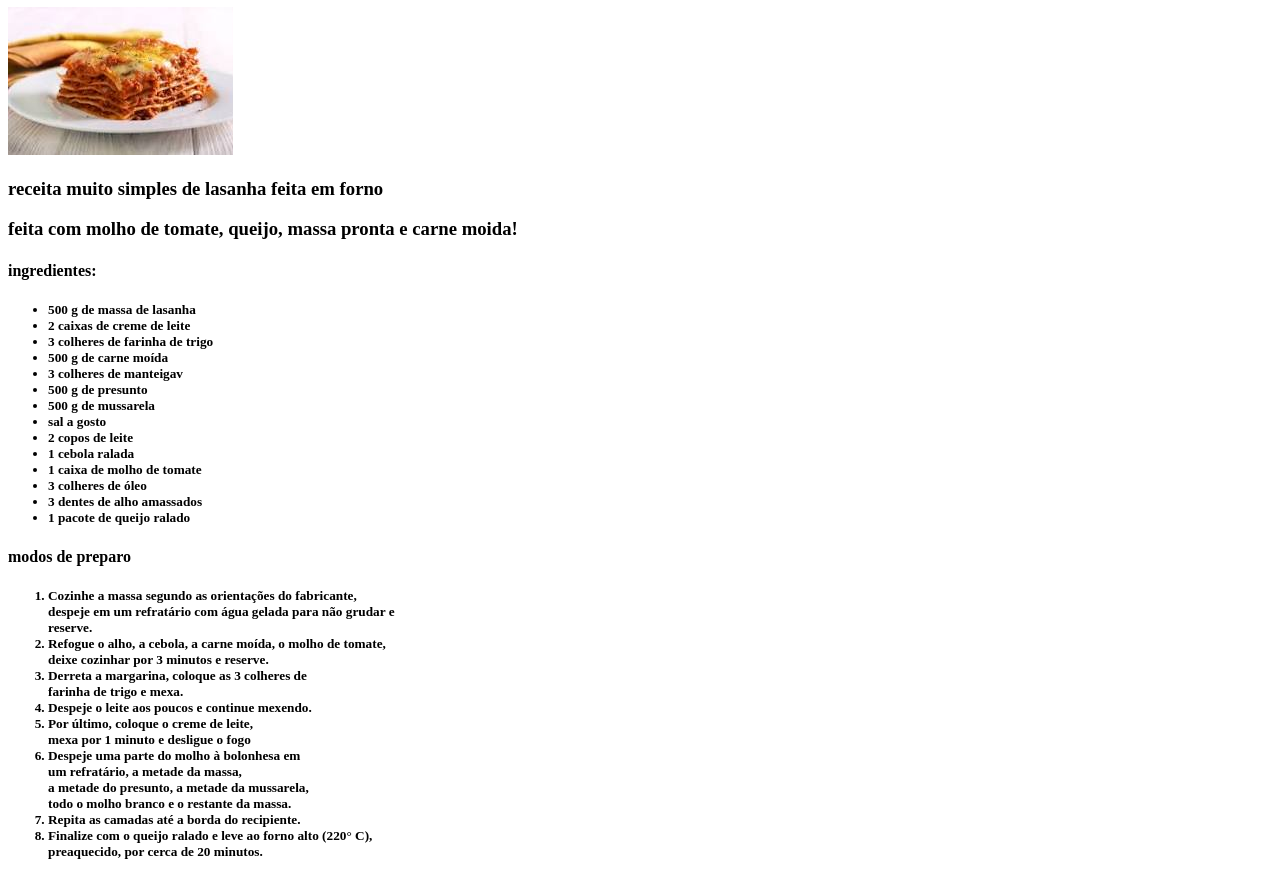
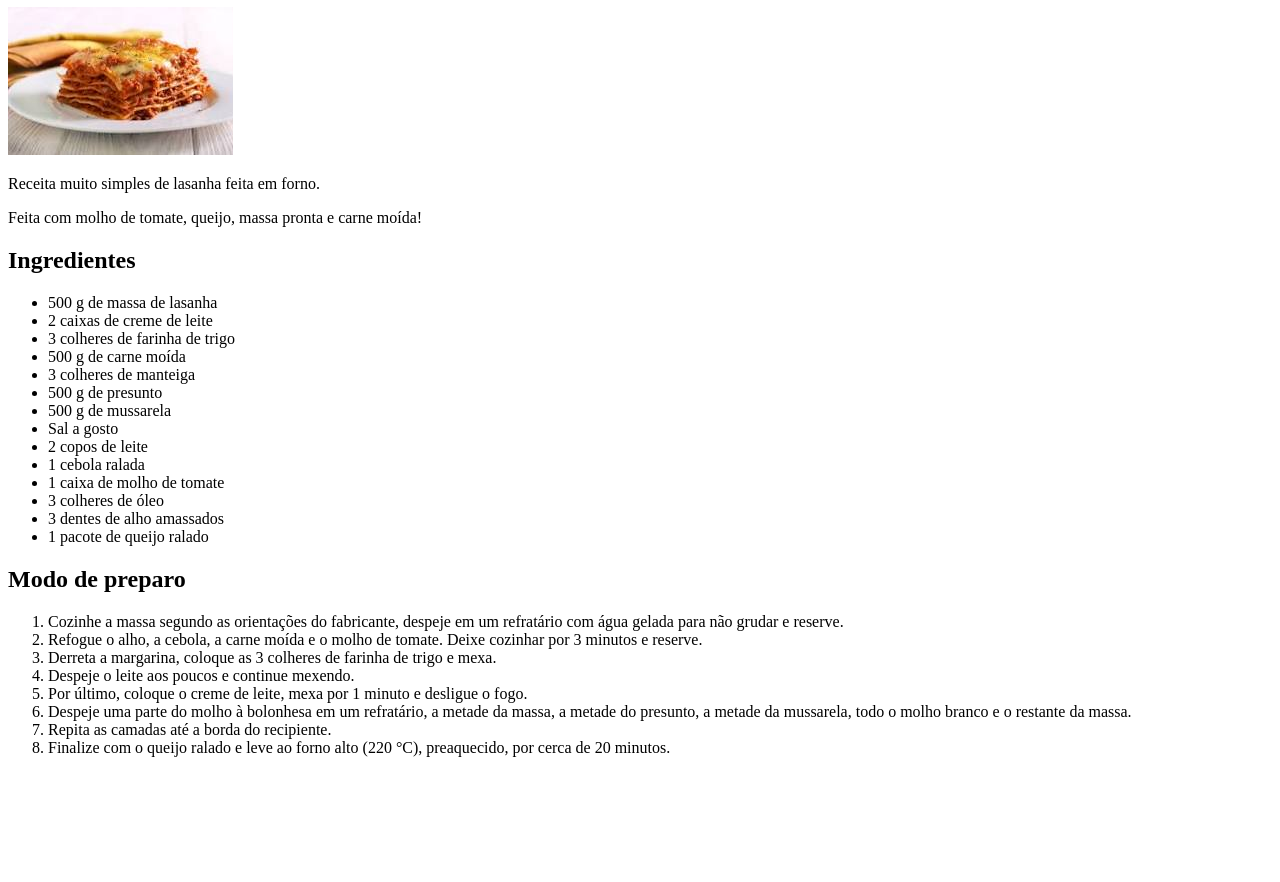
Before and after one commit to Sunxaine/simple-recipes, a plain HTML site: page recipes/lasagna.html in a window 1280 px wide. Shown: the part 99-981 px from the top of the page. After the commit the page ends 872 px from the top, so only its background shows below. Drawn offline with Linux system fonts and the light colour scheme.

Commit message:
ajustes de semântica e identação

```diff
--- a/recipes/lasagna.html
+++ b/recipes/lasagna.html
@@ -1,30 +1,32 @@
+
 <!DOCTYPE html>
-<html lang="en">
+<html lang="pt-BR">
 <head>
     <meta charset="UTF-8">
     <meta name="viewport" content="width=device-width, initial-scale=1.0">
-    <title>Document</title>
+    <title>Lasanha</title>
 </head>
 <body>
-    <a href = "../index.html" >pagina inicial</a>
-    <h1>Lasagna</h1>
-    <img src = "lasagna.jpeg">
-    <h3>
-        <p>receita muito simples de lasanha feita em forno</p>
-        <p>feita com molho de tomate, queijo, massa pronta e carne moida!</p>
-    </h3>
+    <a href="../index.html">Página inicial</a>
 
-    <h4>ingredientes:</h4>
-    <h5>
+    <h1>Lasanha</h1>
+
+    <img src="lasagna.jpeg" alt="Lasanha caseira">
+
+    <p>Receita muito simples de lasanha feita em forno.</p>
+    <p>Feita com molho de tomate, queijo, massa pronta e carne moída!</p>
+
+    <h2>Ingredientes</h2>
+
     <ul>
-            <li>500 g de massa de lasanha </li>
+        <li>500 g de massa de lasanha</li>
         <li>2 caixas de creme de leite</li>
         <li>3 colheres de farinha de trigo</li>
         <li>500 g de carne moída</li>
-            <li>3 colheres de manteigav
+        <li>3 colheres de manteiga</li>
         <li>500 g de presunto</li>
         <li>500 g de mussarela</li>
-            <li>sal a gosto</li>
+        <li>Sal a gosto</li>
         <li>2 copos de leite</li>
         <li>1 cebola ralada</li>
         <li>1 caixa de molho de tomate</li>
@@ -32,39 +34,43 @@
         <li>3 dentes de alho amassados</li>
         <li>1 pacote de queijo ralado</li>
     </ul>
-    </h5>
-    <h4>
-        modos de preparo
-    </h4>
-    <h5>
+
+    <h2>Modo de preparo</h2>
+
     <ol>
         <li>
-                Cozinhe a massa segundo as orientações do fabricante,<br>
-                despeje em um refratário com água gelada para não grudar e<br>
-                reserve.</li>
+            Cozinhe a massa segundo as orientações do fabricante,
+            despeje em um refratário com água gelada para não grudar
+            e reserve.
+        </li>
         <li>
-                Refogue o alho, a cebola, a carne moída, o molho de tomate,<br>
-                deixe cozinhar por 3 minutos e reserve.</li>
+            Refogue o alho, a cebola, a carne moída e o molho de tomate.
+            Deixe cozinhar por 3 minutos e reserve.
+        </li>
         <li>
-                Derreta a margarina, coloque as 3 colheres de<br>
-                farinha de trigo e mexa.</li>
+            Derreta a margarina, coloque as 3 colheres de farinha
+            de trigo e mexa.
+        </li>
         <li>
-                Despeje o leite aos poucos e continue mexendo.</li>
+            Despeje o leite aos poucos e continue mexendo.
+        </li>
         <li>
-                Por último, coloque o creme de leite,<br>
-                mexa por 1 minuto e desligue o fogo</li>
+            Por último, coloque o creme de leite,
+            mexa por 1 minuto e desligue o fogo.
+        </li>
         <li>
-                Despeje uma parte do molho à bolonhesa em<br>
-                um refratário, a metade da massa,<br>
-                a metade do presunto, a metade da mussarela,<br>
-                todo o molho branco e o restante da massa.</li>
+            Despeje uma parte do molho à bolonhesa em um refratário,
+            a metade da massa, a metade do presunto,
+            a metade da mussarela, todo o molho branco
+            e o restante da massa.
+        </li>
         <li>
-                Repita as camadas até a borda do recipiente.</li>
+            Repita as camadas até a borda do recipiente.
+        </li>
         <li>
-                Finalize com o queijo ralado e leve ao forno alto (220° C),<br>
-                preaquecido, por cerca de 20 minutos.</li>
+            Finalize com o queijo ralado e leve ao forno alto (220 °C),
+            preaquecido, por cerca de 20 minutos.
+        </li>
     </ol>
-    </h5>
-
 </body>
 </html>
```
Lines whose indentation alone changed are shown as unchanged.
